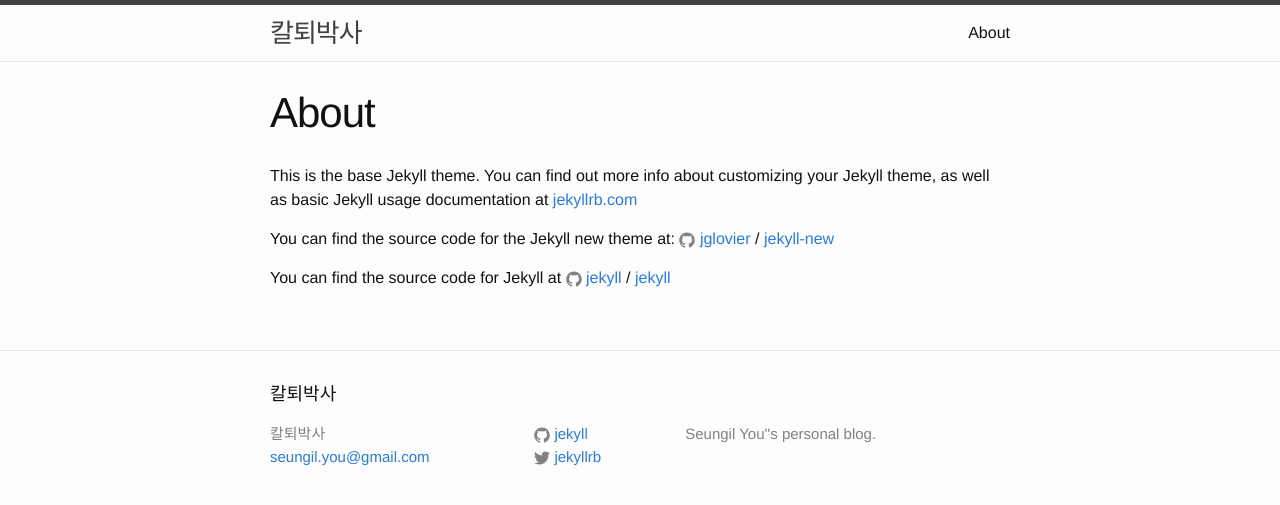
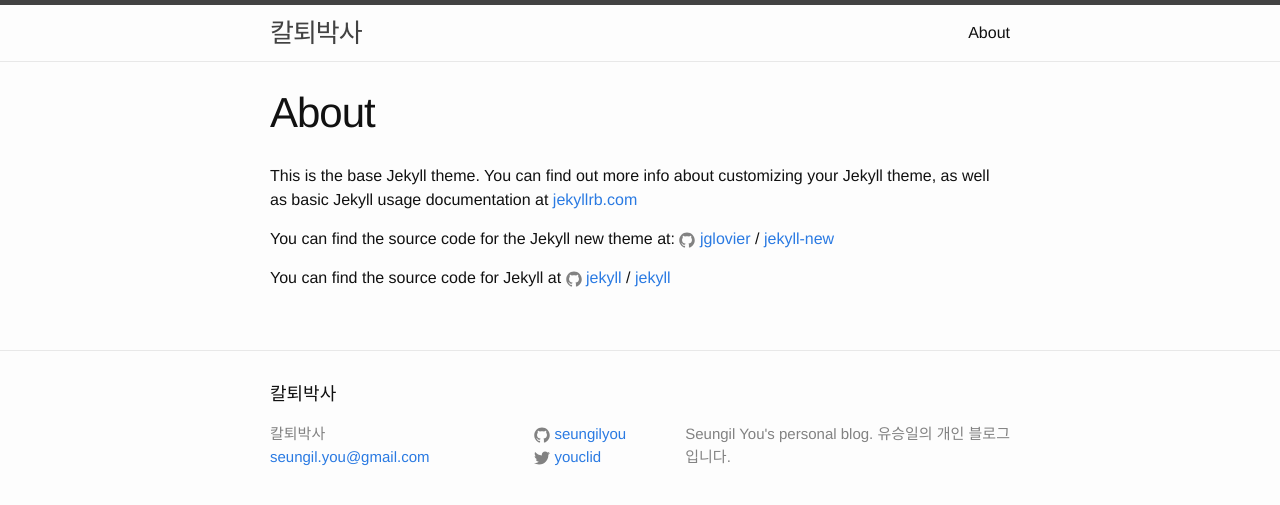
Before and after one commit to seungilyou/blog_jekyll, a Jekyll site: the page built from about.md, in a window 1280 px wide. Shown: the top 505 px of the page. Built offline with Jekyll 4.4.1, drawn with Linux system fonts in a browser that asks for light colours.

```diff
--- a/_config.yml
+++ b/_config.yml
@@ -9,11 +9,12 @@
 title: 칼퇴박사
 email: seungil.you@gmail.com
 description: > # this means to ignore newlines until "baseurl:"
-  Seungil You''s personal blog.
+  Seungil You's personal blog.
+  유승일의 개인 블로그입니다.
 baseurl: "/blog_jekyll" # the subpath of your site, e.g. /blog
 url: "http://seungilyou.gihub.io" # the base hostname & protocol for your site
-twitter_username: jekyllrb
-github_username:  jekyll
+twitter_username: youclid
+github_username:  seungilyou
 
 # Build settings
 markdown: kramdown
```
